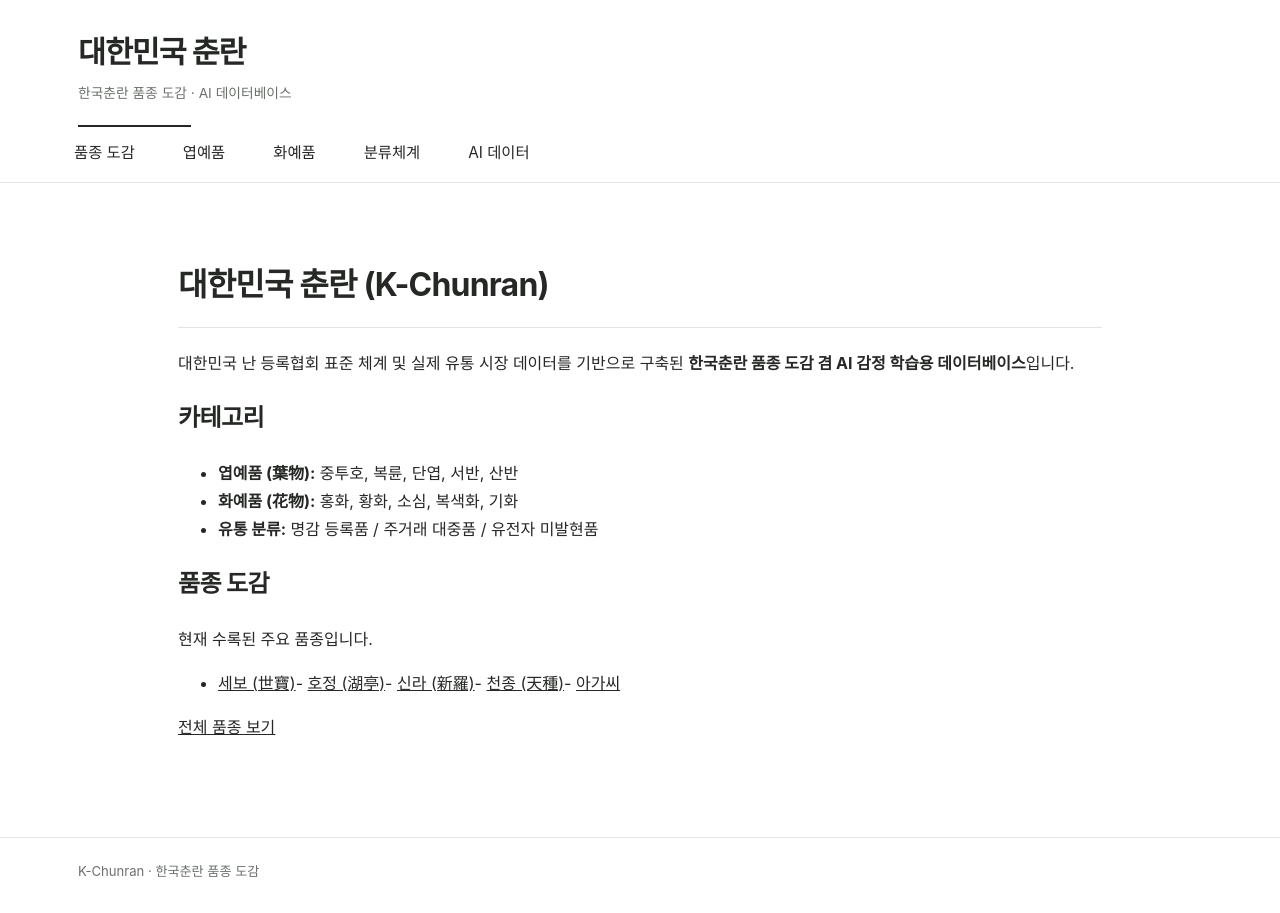
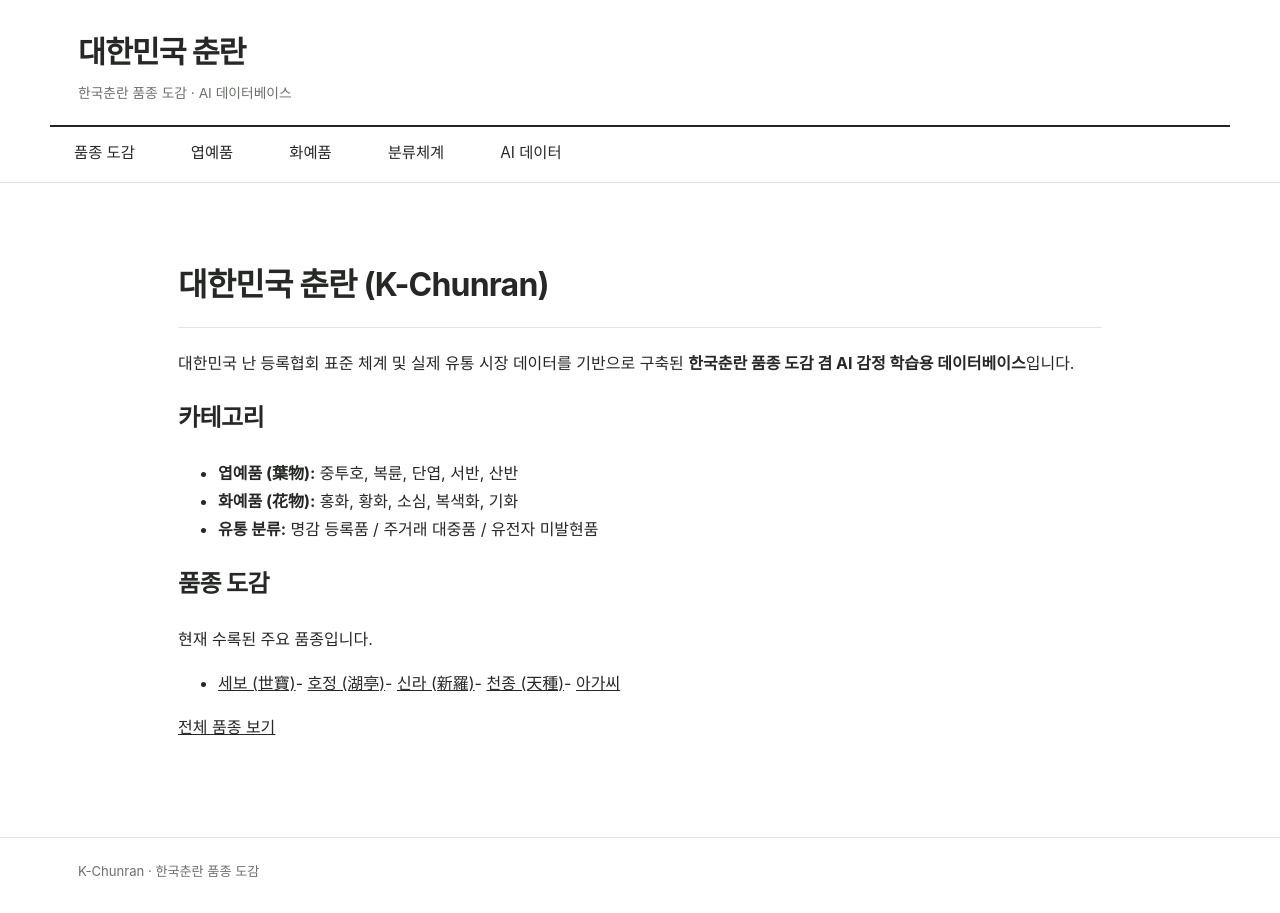
Before and after one commit to parasolra5-pixel/K-chunran, a Jekyll site: the page built from index.md, in a window 1280 px wide. Built offline with Jekyll 4.4.1, drawn with Linux system fonts in a browser that asks for light colours.

Commit message:
layout: make header accent line full width black

```diff
--- a/assets/css/k-chunran.css
+++ b/assets/css/k-chunran.css
@@ -42,9 +42,9 @@ a { color: inherit; }
 .kc-header-inner::after {
   content: "";
   position: absolute;
-  left: 28px;
+  left: 0;
+  right: 0;
   bottom: -2px;
-  width: 3cm;
   height: 2px;
   background: #252525;
 }
@@ -83,9 +83,12 @@ a { color: inherit; }
   display: flex;
   align-items: stretch;
   min-height: 54px;
+  gap: 8px;
 }
 
-.kc-nav-group { position: relative; }
+.kc-nav-group {
+  position: relative;
+}
 
 .kc-nav-item {
   display: block;
@@ -113,7 +116,8 @@ a { color: inherit; }
   z-index: 20;
   left: 0;
   top: 100%;
-  min-width: 190px;
+  min-width: 100%;
+  width: max-content;
   padding: 16px 18px 18px;
   background: var(--kc-menu-bg);
   border: 1px solid var(--kc-border);
@@ -199,6 +203,7 @@ a { color: inherit; }
   .kc-nav-item { width: 100%; text-align: left; border-bottom: 1px solid var(--kc-border); }
   .kc-mega-menu {
     position: static;
+    width: 100%;
     min-width: 0;
     border: 0;
     border-bottom: 1px solid var(--kc-border);
```
